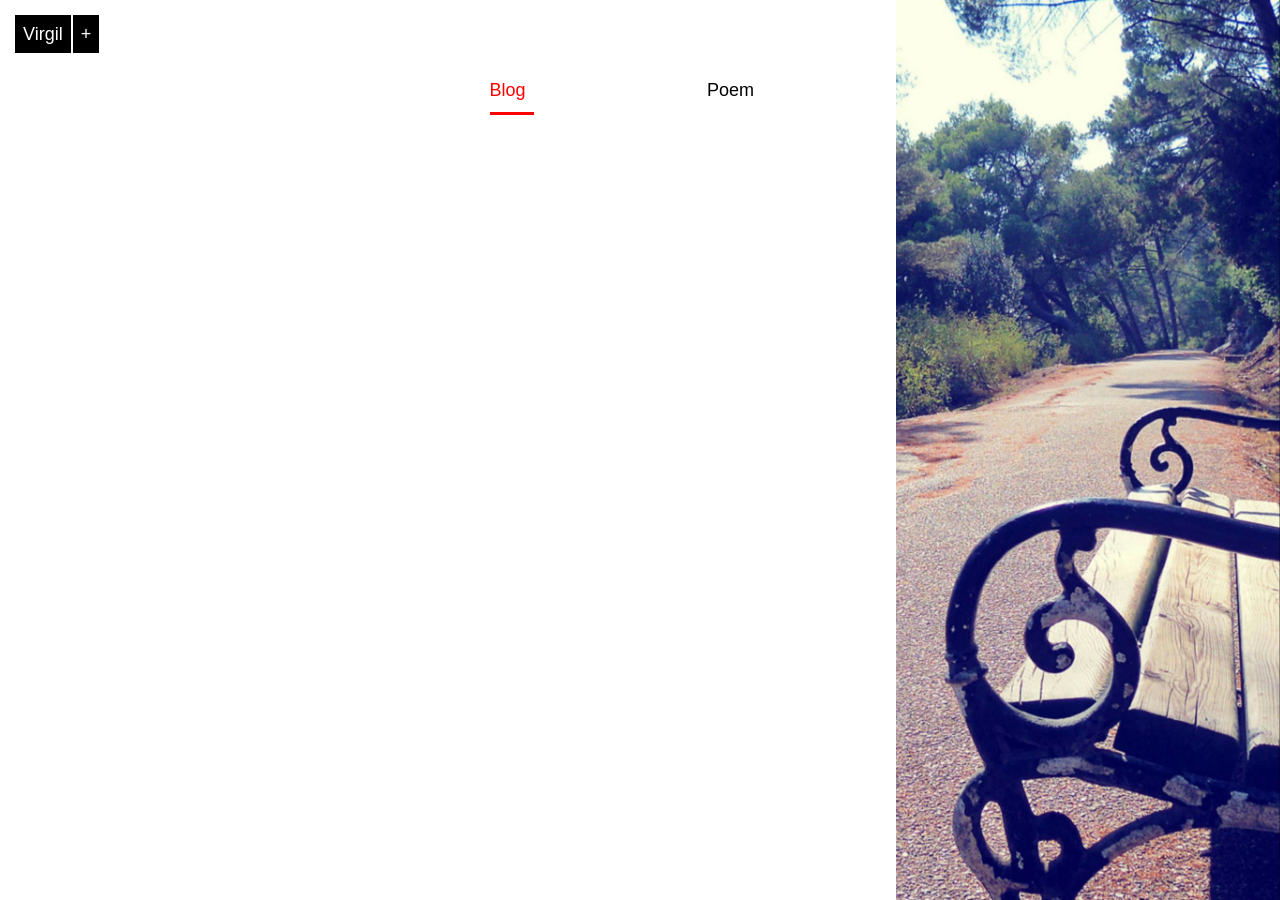
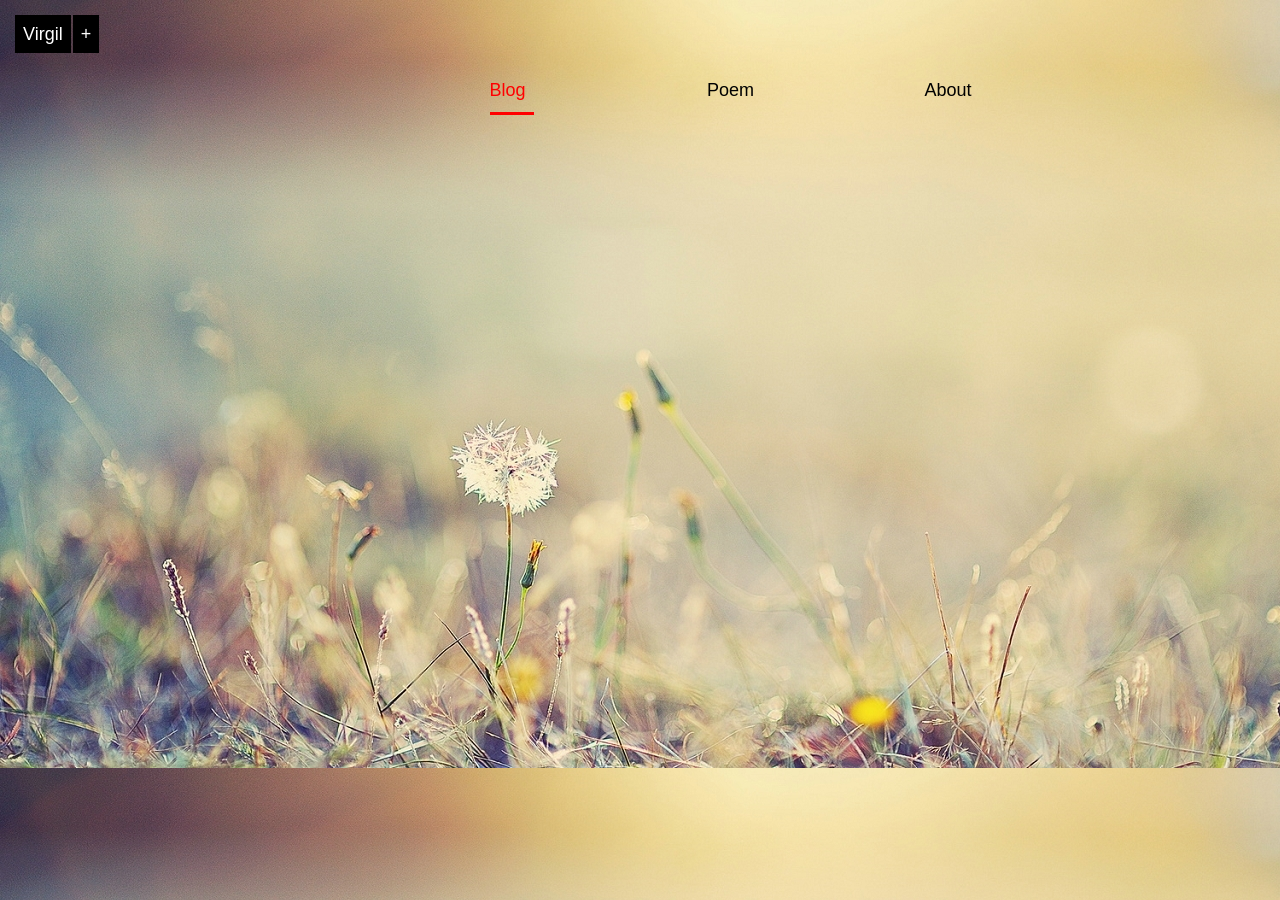
Before and after one commit to gongvirgil/ppmoli.github.io, a Jekyll site: the page built from index.md, in a window 1280 px wide. Built offline with Jekyll 4.4.1, drawn with Linux system fonts in a browser that asks for light colours; nearby versions of some CDN libraries; library files that are not in the unit come from our copies; Markdown is read by kramdown in place of the engine named in the settings.

Commit message:
change style

```diff
--- a/_layouts/default.html
+++ b/_layouts/default.html
@@ -1,9 +1,6 @@
 <!DOCTYPE html>
 <html>
 <head>
-<!--
-* Author: gongvirgil
--->
 <meta charset="utf-8" />
 <title>{% if page.title %}{{ page.title }} | {% endif %}{{ site.title }}</title>
 <meta name="author" content="gongvirgil" />
--- a/css/default.css
+++ b/css/default.css
@@ -29,6 +29,7 @@
 .right{float:right;}
 /***********default settings**********/
 body {font-family: "微软雅黑","Arial","Helvetica","sans-serif";font-size:16px;}
+body{background-image:url(../images/bg.jpg); background-attachment: fixed;}
 a {color:#4A75B5;text-decoration:none;outline:none;}
 a:hover {text-decoration:underline}
 a.external {padding-right:13px;background:url('/images/icons.gif') no-repeat right 1px;}
--- a/index.md
+++ b/index.md
@@ -21,6 +21,6 @@
         {% endfor %}
         </ul>
     </div>
-    <div class="aside">
-    </div>
+<!--     <div class="aside">
+    </div> -->
 </div>
```
Also changed, not shown: images/bg.jpg (added).
